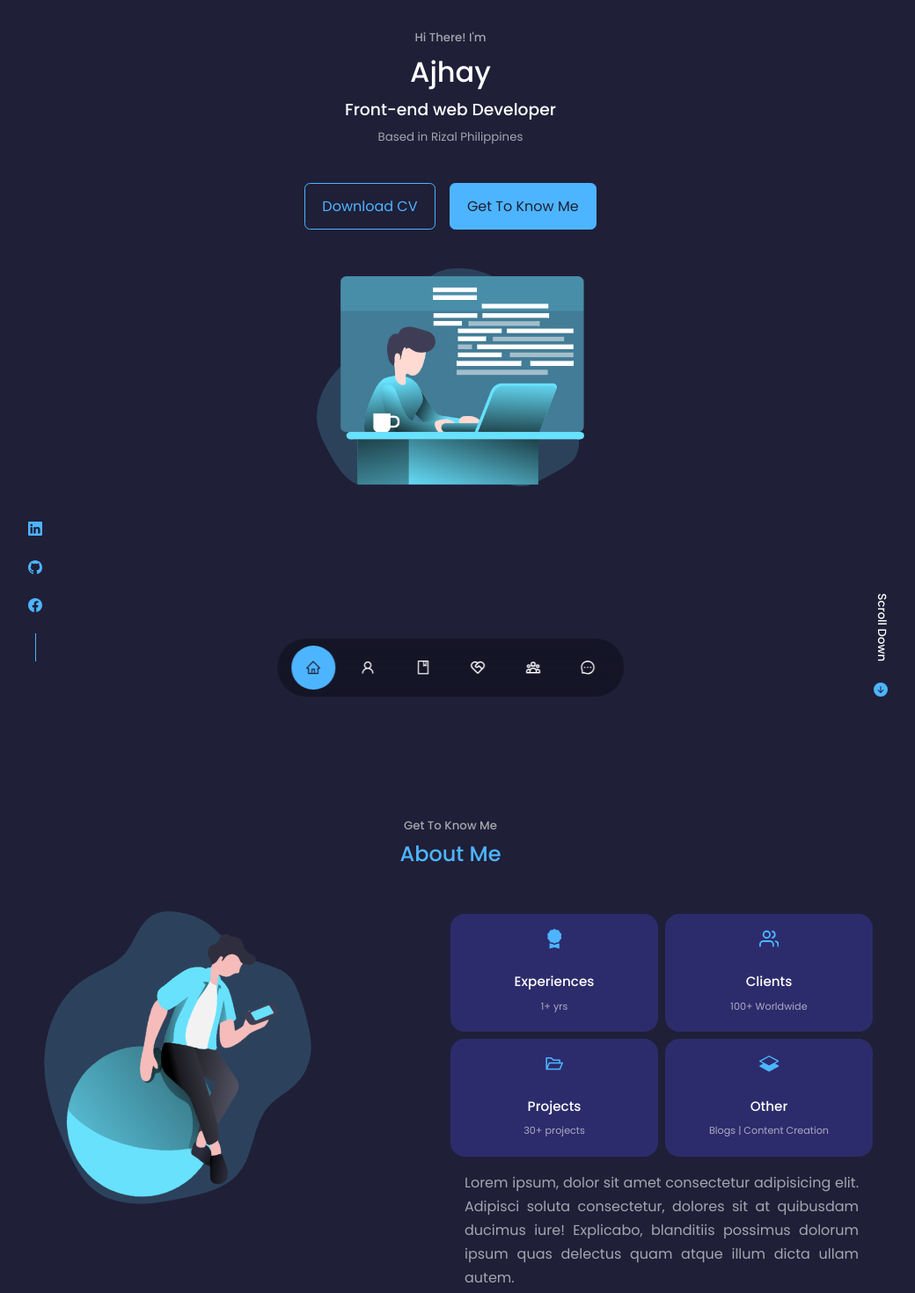
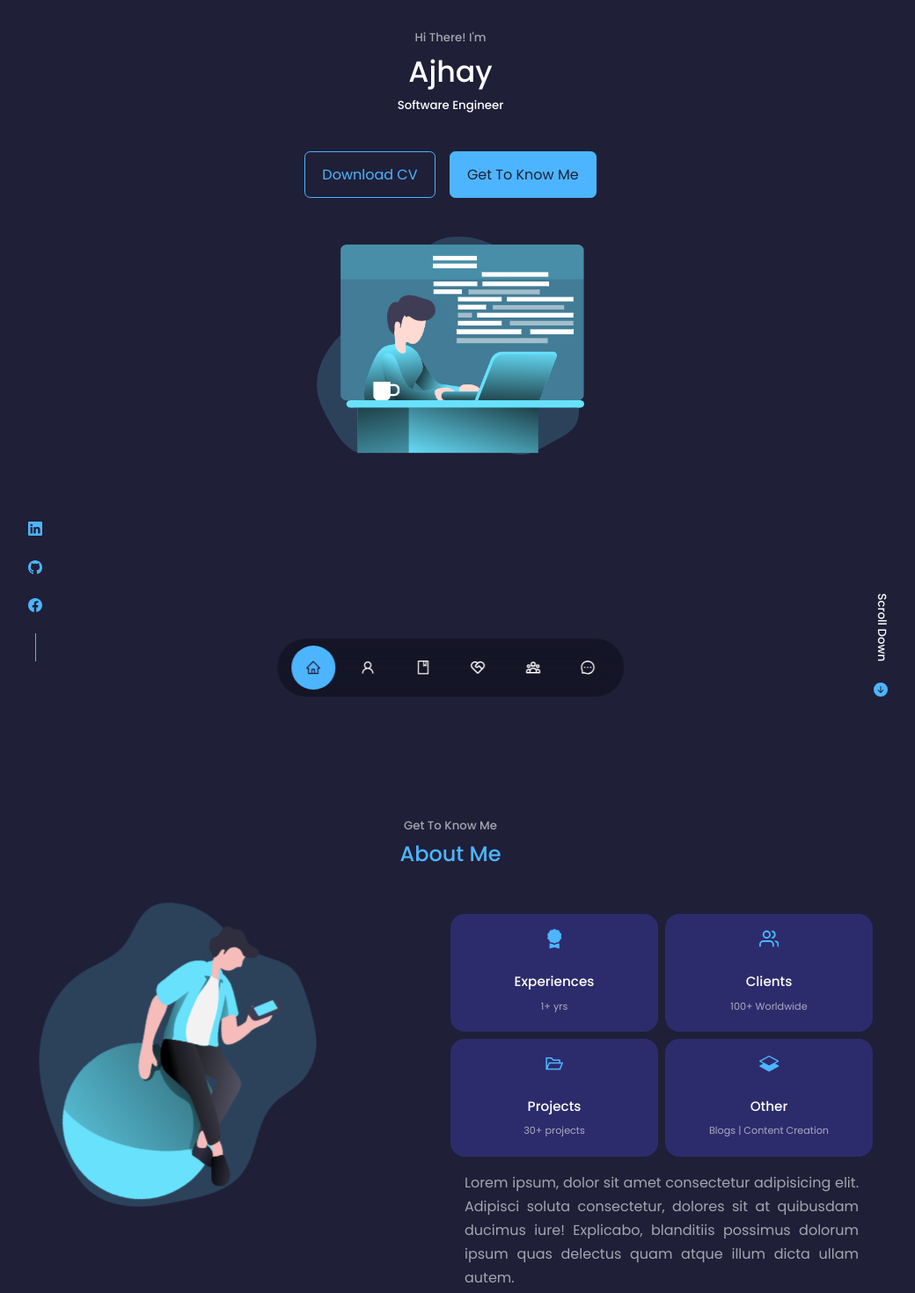
Before and after one commit to KuLotAjhay/my-project, a React (Create React App) app: page / in a window 1280 px wide. Shown: the top 1470 px of the page at 88% size, without its empty margins (128-1168 px from the left). Built offline with nearby package versions, Linux system fonts and the light colour scheme.

Commit message:
Deployed website

```diff
--- a/package.json
+++ b/package.json
@@ -7,6 +7,8 @@
         "@testing-library/jest-dom": "^5.16.5",
         "@testing-library/react": "^13.4.0",
         "@testing-library/user-event": "^13.5.0",
+        "animate.css": "^4.1.1",
+        "aos": "^2.3.4",
         "react": "^18.2.0",
         "react-dom": "^18.2.0",
         "react-icons": "^4.6.0",
--- a/src/components/about/About.jsx
+++ b/src/components/about/About.jsx
@@ -1,11 +1,18 @@
 import React from 'react'
 import './about.css'
 import Me from '../../assets/about_me.png'
+//React-icons
 import {BsAwardFill} from 'react-icons/bs'
 import {FiUsers} from 'react-icons/fi'
 import {AiOutlineFolderOpen} from 'react-icons/ai'
 import {BsLayersHalf} from 'react-icons/bs'
+//React scroll effect
+import AOS from 'aos'
+import 'aos/dist/aos.css'
+import 'animate.css'
 
+
+AOS.init();
 
 const About = () => {
   return (
@@ -14,7 +21,7 @@ const About = () => {
       <h2>About Me</h2>
 
       <div className="container about_container">
-        <div className="about_me">
+        <div className="about_me animate__animated animate__pulse animate__slow	2s animate__infinite	infinite">
         <div className="about_me-image"><img src={Me} alt ="About Images"/>
         </div>
       </div>
@@ -22,25 +29,25 @@ const About = () => {
         <div className="about_content">
         <div className="about_cards">
 
-            <article className="about_card">
+            <article className="about_card" data-aos="zoom-in-right" data-aos-once="false" data-aos-duration="2000">
             <BsAwardFill className="about_icon"/>
               <h5>Experiences</h5>
               <small>1+ yrs</small>
             </article>
 
-            <article className="about_card">
+            <article className="about_card" data-aos="zoom-in-left" data-aos-once="false" data-aos-duration="2000">
             <FiUsers className="about_icon"/>
               <h5>Clients</h5>
               <small>100+ Worldwide</small>
             </article>
 
-            <article className="about_card">
+            <article className="about_card" data-aos="zoom-in" data-aos-mirror="true" data-aos-once="false" data-aos-duration="2000">
             <AiOutlineFolderOpen className="about_icon"/>
               <h5>Projects</h5>
               <small>30+ projects</small>
             </article>
 
-            <article className="about_card">
+            <article className="about_card" data-aos="zoom-in" data-aos-mirror="true" data-aos-once="false" data-aos-duration="2000">
             <BsLayersHalf className="about_icon"/>
               <h5>Other</h5>
               <small>Blogs | Content Creation</small>
--- a/src/components/contact/Contact.jsx
+++ b/src/components/contact/Contact.jsx
@@ -12,21 +12,20 @@ const Contact = () => {
 
       <div className="container contact_container">
         <div className="contact_options">
-          <article className="contact_option">
-          <HiOutlineMail className="contact_option-icon"/>
+          <article className="contact_option service"data-aos="zoom-in" data-aos-mirror="true" data-aos-once="false" data-aos-duration="2000">
             <h4>Email</h4>
             <h5>example123@example.com</h5>
             <a href="mailto:dchaos1006@gmail.com">Send a Message</a>
           </article>
 
-          <article className="contact_option">
+          <article className="contact_option service" data-aos="zoom-in" data-aos-mirror="true" data-aos-once="false" data-aos-duration="2000">
           <RiMessengerLine className="contact_option-icon"/>
             <h4>Messenger</h4>
             <h5>example123@example.com</h5>
             <a href="https://facebook.com/ArvenKulot">Send a Message</a>
           </article>
 
-          <article className="contact_option">
+          <article className="contact_option service" data-aos="zoom-in" data-aos-mirror="true" data-aos-once="false" data-aos-duration="2000">
           <AiOutlineWhatsApp className="contact_option-icon"/>
             <h4>WhatsApp</h4>
             <h5>example123@example.com</h5>
--- a/src/components/experience/Experience.jsx
+++ b/src/components/experience/Experience.jsx
@@ -1,6 +1,12 @@
 import React from 'react'
 import './experience.css'
 import {BsFillCheckCircleFill} from 'react-icons/bs'
+
+import AOS from 'aos';
+import 'aos/dist/aos.css';
+
+
+AOS.init();
 
 const Experience = () => {
   return (
@@ -11,7 +17,7 @@ const Experience = () => {
       <h2>My Experience</h2>
 
       <div className="container experience_container">
-        <div className="experience_frontend">
+        <div className="experience_frontend" data-aos="fade-right" data-aos-offset="300" data-aos-easing="ease-in">
             <h3>Frontend Development</h3>
             <div className="experience_content">
               <article className="experience_details">
@@ -62,7 +68,7 @@ const Experience = () => {
 
         {/*---BACKEND---*/}
 
-        <div className="experience_backend">
+        <div className="experience_backend" data-aos="fade-left" data-aos-offset="300" data-aos-easing="ease-in">
         <h3>Backend Development</h3>
             <div className="experience_content">
               <article className="experience_details">
--- a/src/components/header/CTA.jsx
+++ b/src/components/header/CTA.jsx
@@ -3,7 +3,7 @@ import CV from '../../assets/Resume.pdf';
 
 const CTA = () => {
   return (
-    <div className="cta">
+    <div className="cta" data-aos="zoom-in-down" data-aos-duration="1800">
         <a href={CV} download className="btn">Download CV</a>
         <a href="#about" className="btn btn-primary">Get To Know Me</a>
     </div>
--- a/src/components/header/Header.jsx
+++ b/src/components/header/Header.jsx
@@ -5,20 +5,27 @@ import Me from '../../assets/Me.png'
 import HeaderSocials from './HeaderSocials'
 import { BsFillArrowDownCircleFill } from 'react-icons/bs'
 
+import AOS from 'aos'
+import 'aos/dist/aos.css'
+import 'animate.css'
+
+
+AOS.init();
+
+
 const Header = () => {
   return (
    <header id='home'>
     <div className="container header_container">
       <h5 className="text-light">Hi There! I'm</h5>
-      <h1>Ajhay</h1>
-      <h3>Front-end web Developer</h3>
-       <small className="text-light">Based in Rizal Philippines</small>
+      <h1 className="myname animate__animated animate__pulse animate__slow	2s animate__infinite	infinite ">Ajhay</h1>
+      <h5 className="s_e"> Software Engineer</h5>
 
       <CTA/>
 
       <HeaderSocials/>
 
-      <div className="me">
+      <div className="me" data-aos="zoom-in" data-aos-mirror="true" data-aos-once="false" data-aos-duration="2000">
         <img src={Me} alt="me" />
       </div>
 
--- a/src/components/header/HeaderSocials.jsx
+++ b/src/components/header/HeaderSocials.jsx
@@ -5,7 +5,7 @@ import {BsFacebook} from 'react-icons/bs'
 
 const HeaderSocials = () => {
   return (
-   <div className="header_Socials">
+   <div className="header_Socials"  data-aos="zoom-in-up" data-aos-duration="1800">
     <a href="https://linkedin.com"><BsLinkedin/></a>
     <a href="https://github.com" ><BsGithub/></a>
     <a href="https://facebook.com"><BsFacebook/></a>
--- a/src/components/portfolio/Portfolio.jsx
+++ b/src/components/portfolio/Portfolio.jsx
@@ -63,7 +63,7 @@ const Portfolio = () => {
     {
       data.map(({id, image, title, github, demo}) => {
         return(
-        <article key={id} className="portfolio_item">
+        <article key={id} className="portfolio_item" data-aos="zoom-in" data-aos-mirror="true" data-aos-once="false" data-aos-duration="2000">
         <div className="portfolio_item-image">
           <img src={image} alt={title}/>
         </div>
--- a/src/components/services/Services.jsx
+++ b/src/components/services/Services.jsx
@@ -9,7 +9,7 @@ const Services = () => {
       <h2>Services</h2>
 
       <div className="container services_container">
-        <article className="service">
+        <article className="service"data-aos="zoom-in" data-aos-mirror="true" data-aos-once="false" data-aos-duration="2000">
           <div className="service_head">
             <h3>UI/UX Design</h3>
           </div>
@@ -38,7 +38,7 @@ const Services = () => {
         </ul>
         </article>
         {/*--End UI/UX--*/}
-        <article className="service">
+        <article className="service" data-aos="zoom-in" data-aos-mirror="true" data-aos-once="false" data-aos-duration="2000">
           <div className="service_head">
             <h3>Web Development</h3>
           </div>
@@ -67,7 +67,7 @@ const Services = () => {
         </ul>
         </article>
         {/*--End Web development--*/}
-        <article className="service">
+        <article className="service" data-aos="zoom-in" data-aos-mirror="true" data-aos-once="false" data-aos-duration="2000">
           <div className="service_head">
             <h3>Content Creation</h3>
           </div>
```
Also changed, not shown: 1 other file (tests, documents, lock files or other folders).
